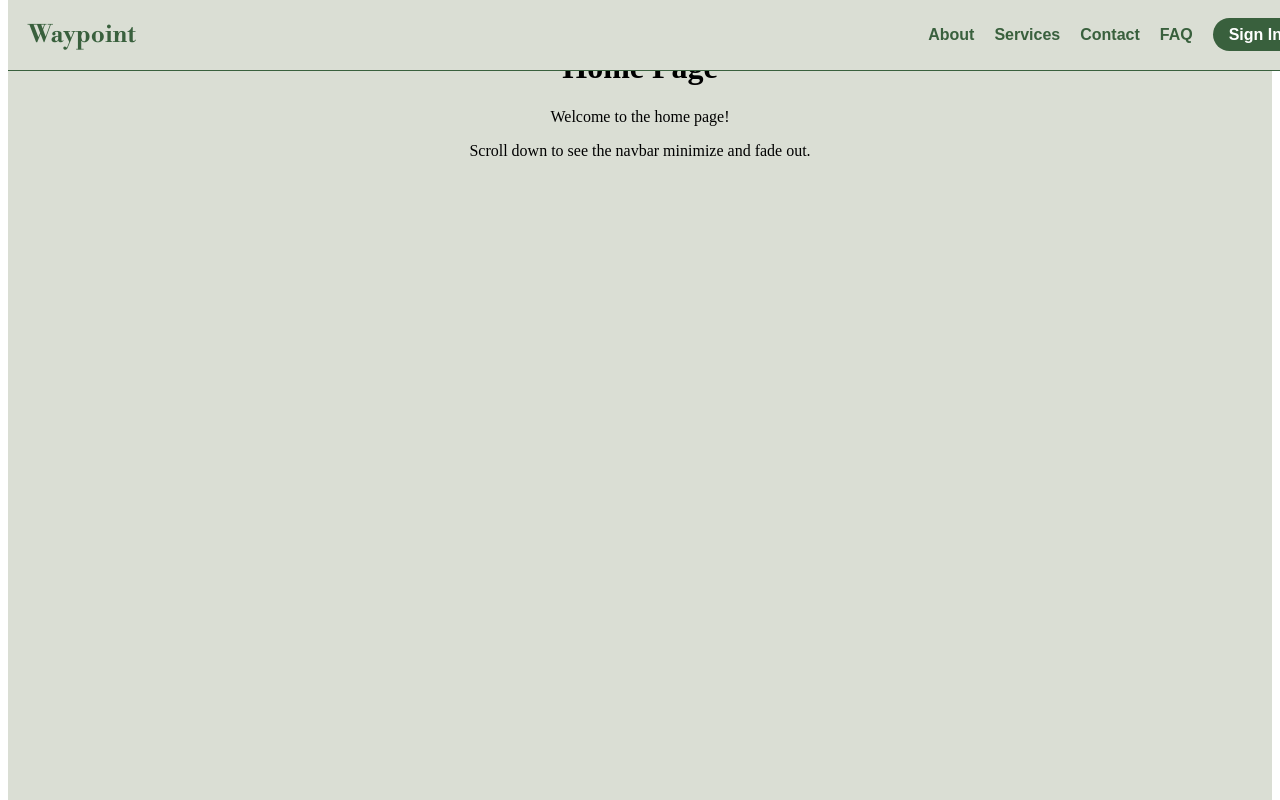
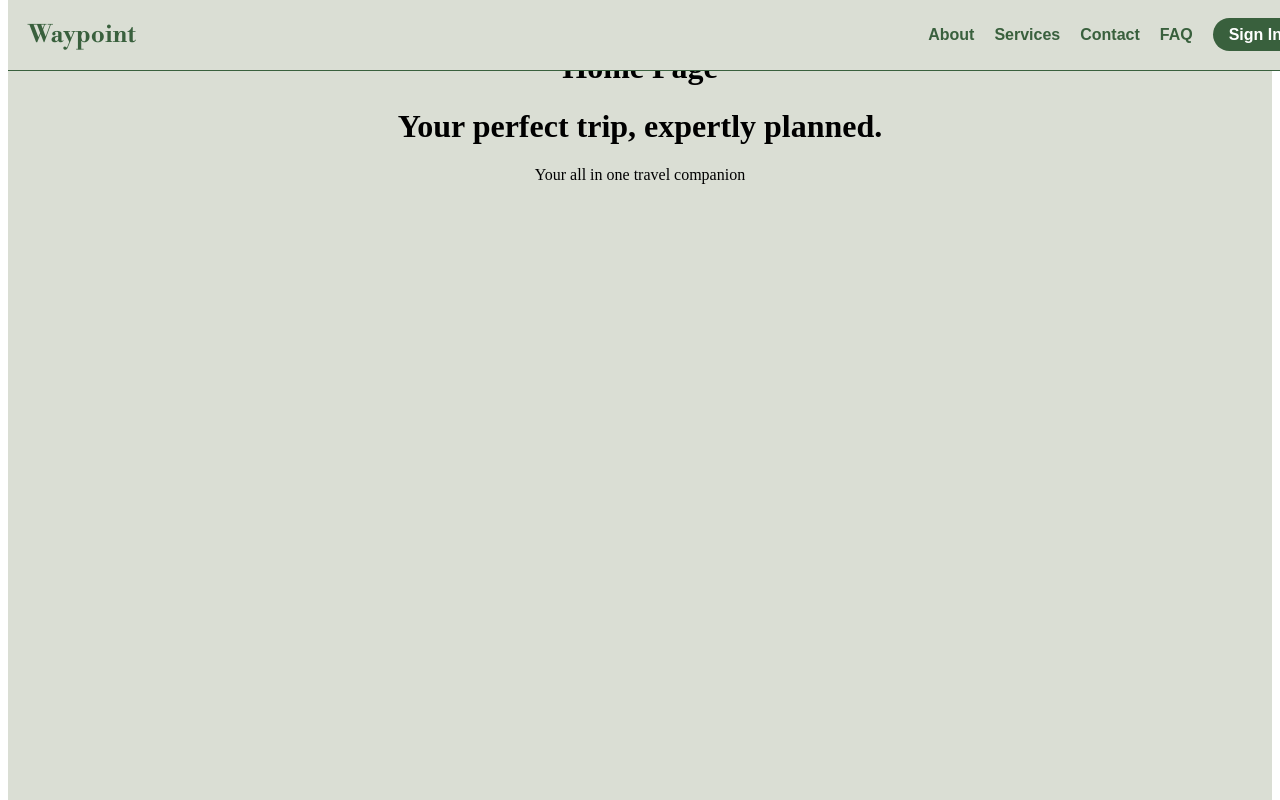
Before and after one commit to AbiyFanta/Waypoint, a React (Vite) app: page / in a window 1280 px wide. Shown: the top 800 px of the page. Built offline with nearby package versions, Linux system fonts and the light colour scheme.

Commit message:
title and some text, need to add button and proper font to the page

```diff
--- a/index.html
+++ b/index.html
@@ -12,7 +12,7 @@
       rel="stylesheet"
     />
 
-    <title>My Vite App</title>
+    <title>Waypoint</title>
   </head>
   <body>
     <div id="root"></div>
--- a/src/App.jsx
+++ b/src/App.jsx
@@ -9,8 +9,8 @@ const App = () => {
       <Navbar />
       <div style={homeStyle}>
         <h1>Home Page</h1>
-        <p>Welcome to the home page!</p>
-        <p>Scroll down to see the navbar minimize and fade out.</p>
+        <h1>Your perfect trip, expertly planned.</h1>
+        <p>Your all in one travel companion</p>
       </div>
     </div>
   );
@@ -24,3 +24,11 @@ const homeStyle = {
 };
 
 export default App;
+
+const waypointStyle = {
+  color: "#39603D", // Secondary color
+  textDecoration: "none",
+  fontWeight: "bold",
+  fontFamily: "'Libre Bodoni', serif", // Apply Libre Bodoni font
+  fontSize: "24px", // Increase font size for emphasis
+};
```
Also changed, not shown: public/logo1.png.
